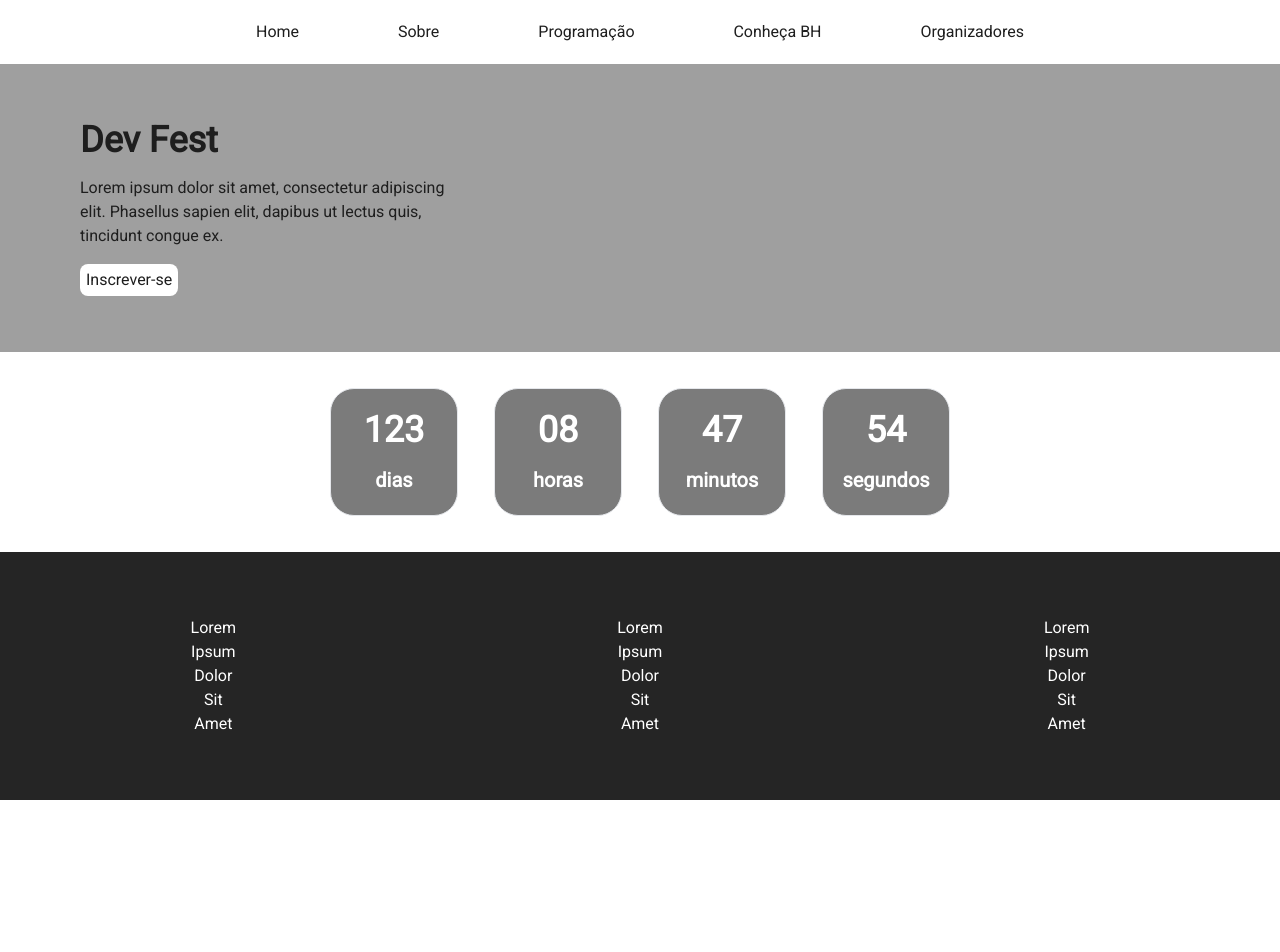
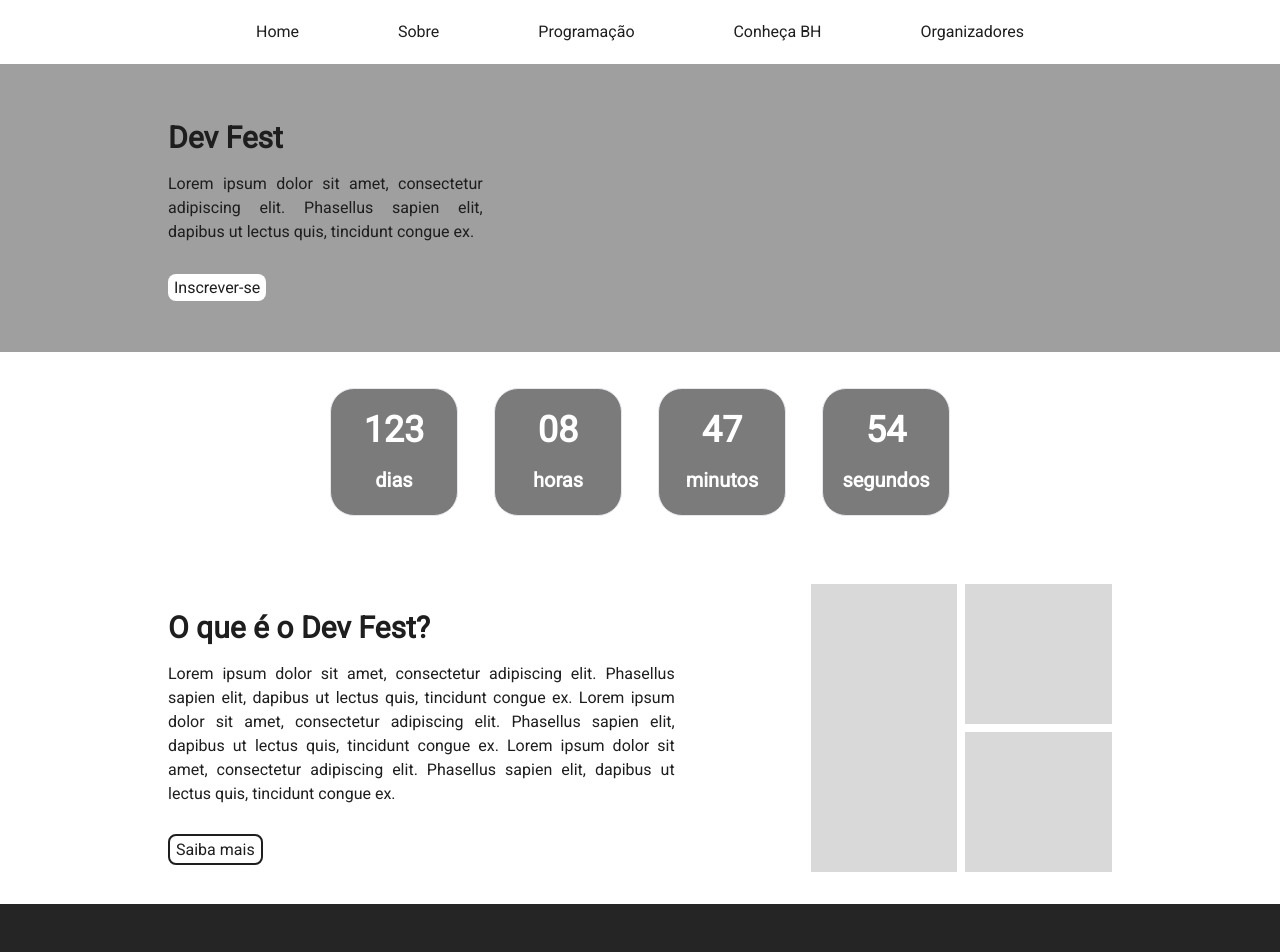
Before and after one commit to marialmeida1/site-devfest-hospedado, a Next.js app: page / in a window 1280 px wide. Shown: the top 952 px of the page. Before the commit the page ends 800 px from the top, so only its background shows below. Built offline with nearby package versions, Linux system fonts and the light colour scheme.

Commit message:
feat: addition of the Dev Fest section on the home page

```diff
--- a/src/app/components/home/CountdownTimer/index.tsx
+++ b/src/app/components/home/CountdownTimer/index.tsx
@@ -41,7 +41,7 @@ export default function CountdownTimer() {
     }, [calculateAndSetTimeRemaining]);
 
     return (
-        <section className="py-9 overflow-hidden mx-auto flex justify-center items-center flex-wrap gap-9">
+        <section className="container py-9 overflow-hidden mx-auto flex justify-center items-center flex-wrap gap-9">
             <CountdownElement remainingQuantity={timeRemaining.days} contentType="dias" />
             <CountdownElement remainingQuantity={timeRemaining.hours} contentType="horas" />
             <CountdownElement remainingQuantity={timeRemaining.minutes} contentType="minutos" />
--- a/src/app/components/home/HomeButton/index.tsx
+++ b/src/app/components/home/HomeButton/index.tsx
@@ -1,11 +1,16 @@
+import { ReactNode } from "react";
+
 interface HomeButtonProps {
-    text: string;
+    children: ReactNode;
+    border?: string;
 }
 
-export default function HomeButton({ text }: HomeButtonProps) {
+export default function HomeButton({ children, border }: HomeButtonProps) {
+    const className = `bg-white px-1.5 py-1 rounded-lg hover:bg-[#1e1e1e] ${border} transition-all hover:text-white`;
+
     return (
-        <a href="#" className="bg-white px-1.5 py-1 rounded-lg hover:bg-[#1e1e1e] hover:text-white">
-            {text}
+        <a href="#" className={className}>
+            {children}
         </a>
     )
 }
--- a/src/app/page.tsx
+++ b/src/app/page.tsx
@@ -1,21 +1,49 @@
+import SectionDescription from "./components/common/SectionDescription";
+import SectionTitle from "./components/common/SectionTitle";
 import CountdownTimer from "./components/home/CountdownTimer";
 import HomeButton from "./components/home/HomeButton";
 
 export default function Home() {
    return (
       <>
-         <section className="h-80 bg-[#9f9f9f] px-20 py-14 xl:h-72">
-            <div className="h-full flex flex-col justify-between items-start md:w-2/3 xl:w-1/3">
-               <h1 className="text-4xl font-black">Dev Fest</h1>
-               <p className="font-medium">
-                  Lorem ipsum dolor sit amet, consectetur adipiscing elit.
-                  Phasellus sapien elit, dapibus ut lectus quis, tincidunt
-                  congue ex.
+         <div className="bg-[#9f9f9f]">
+            <section className="container h-80 py-14 xl:h-72">
+                  <div className="h-full md:w-2/3 xl:w-1/3">
+                     <h1 className="text-3xl font-black pb-4">Dev Fest</h1>
+                     <SectionDescription>
+                        Lorem ipsum dolor sit amet, consectetur adipiscing elit.
+                        Phasellus sapien elit, dapibus ut lectus quis, tincidunt
+                        congue ex.
+                     </SectionDescription>
+                     <div className="h-8"></div>
+                     <HomeButton>Inscrever-se</HomeButton>
+                  </div>
+               </section>
+         </div>
+         <CountdownTimer />
+         <section className="container py-8 px-4 flex flex-col text-center sm:w-4/5 lg:w-full lg:flex-row lg:items-center">
+            <div className="h-full mb-10 lg:mb-0 lg:mr-10 lg:w-full lg:text-justify ">
+               <h1 className="text-3xl font-black py-4">O que é  o Dev Fest?</h1>
+               <p className="font-medium lg:mr-24">
+                  Lorem ipsum dolor sit amet, consectetur adipiscing elit. Phasellus
+                  sapien elit, dapibus ut lectus quis, tincidunt congue ex. Lorem ipsum
+                  dolor sit amet, consectetur adipiscing elit. Phasellus sapien elit, dapibus
+                  ut lectus quis, tincidunt congue ex. Lorem ipsum dolor sit amet, consectetur
+                  adipiscing elit. Phasellus sapien elit, dapibus ut lectus quis, tincidunt congue ex.
                </p>
-               <HomeButton text="Inscrever-se" />
+               <div className="h-8"></div>
+               <HomeButton border="border-2 border-[#1e1e1e]">
+                  Saiba mais
+               </HomeButton>
+            </div>
+            <div className="flex justify-center lg:w-2/4">
+               <div className="w-full h-72 grid grid-cols-2 gap-2 md:w-2/3 lg:w-full">
+                  <div className="bg-[#d9d9d9] row-span-2"></div>
+                  <div className="bg-[#d9d9d9] row-span-1 h-full"></div>
+                  <div className="bg-[#d9d9d9] row-span-1 h-full"></div>
+               </div>
             </div>
          </section>
-         <CountdownTimer />
       </>
    );
 }
```
